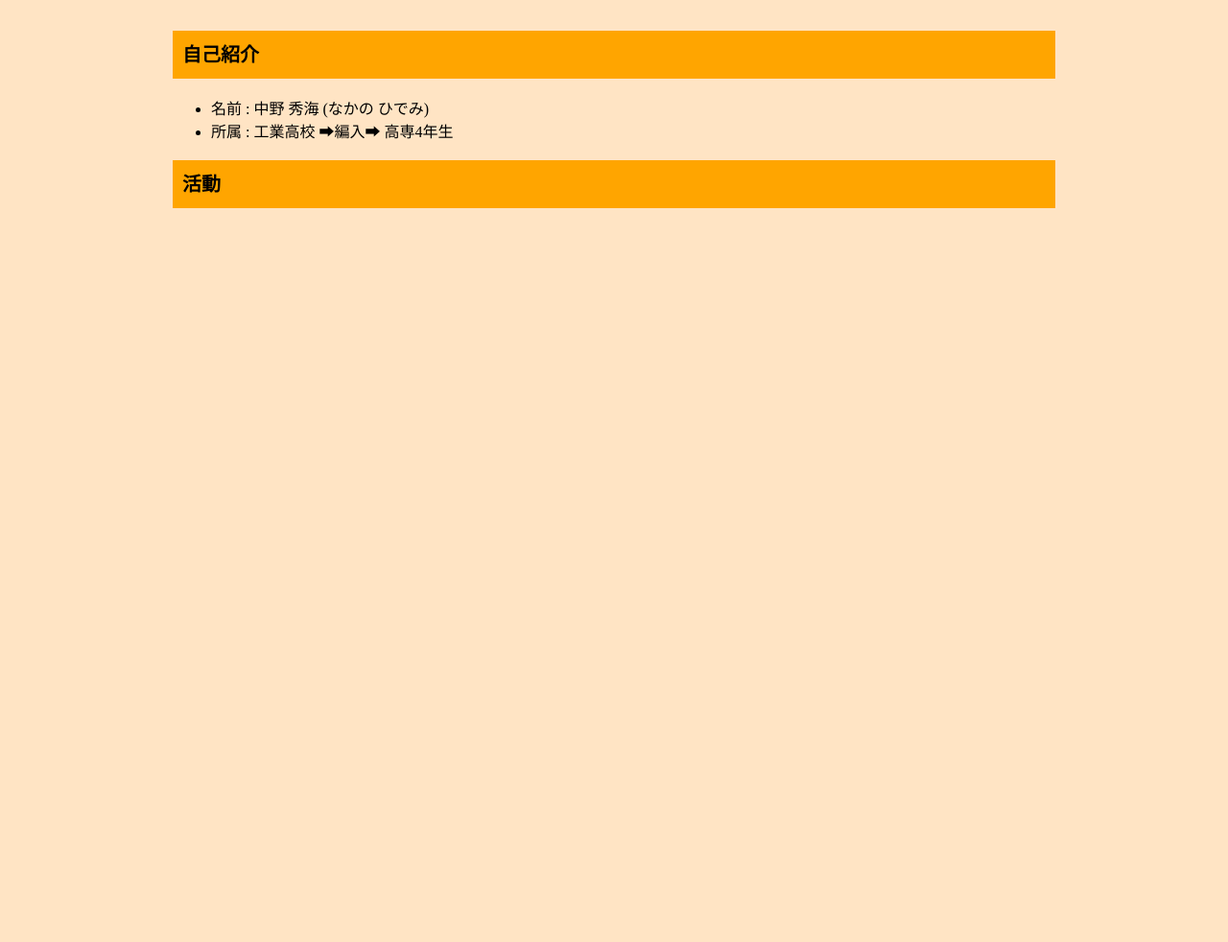
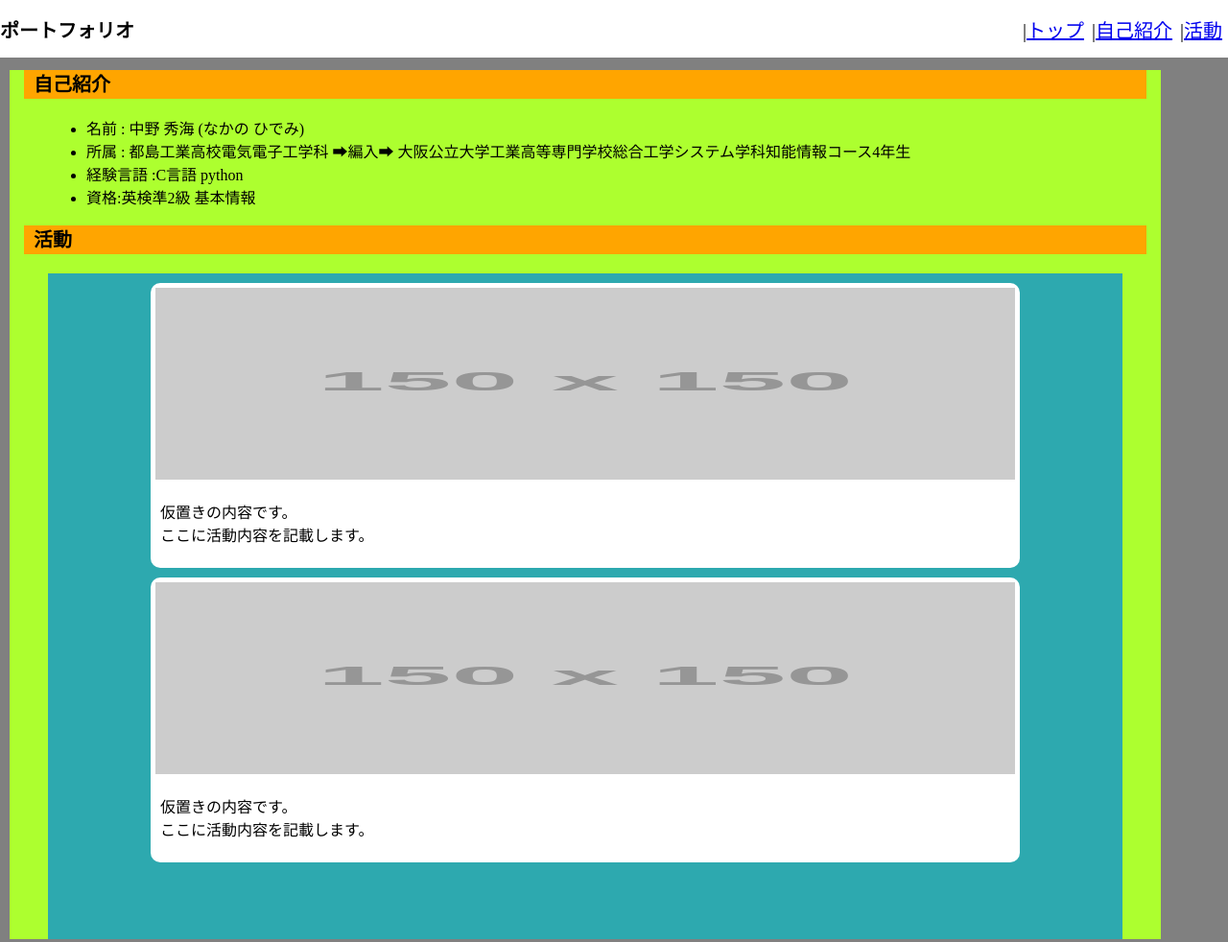
Before and after one commit to Nakano0830/Nakano0830.github.io, a plain HTML site: page PortFolio.html in a window 1280 px wide. Shown: the whole page at 96% size. Before the commit the page ends 800 px from the top, so only its background shows below. Drawn offline with Linux system fonts and the light colour scheme; placeholder pictures from the web are drawn by us.

Commit message:
portfolio 2222

```diff
--- a/PortFolio.html
+++ b/PortFolio.html
@@ -7,16 +7,51 @@
     <link rel="stylesheet" href="index.css">
 </head>
 <body>
-    <div>
-    <h1 class="head1">自己紹介</h1>
-    <ul>
-        <li>名前 : 中野 秀海 (なかの ひでみ)</li>
-        <li>所属 : 工業高校 ➡編入➡ 高専4年生</li>
+    <header class="Move_page">
+        <h1>ポートフォリオ</h1>
+        <nav>
+            <ul>
+                <li><a href="#">トップ</a></li>
+                <li><a href="#prof">自己紹介</a></li>
+                <li><a href="#work">活動</a></li>
+            </ul>
+        </nav>
+    </header>
 
-    </ul>
-    </div>
-    <div>
-        <h2 class="head1">活動</h2>
+    <div class="main_article">
+        <h1 class="h1_title" id="prof">自己紹介</h1>
+
+        <div class="main_article">
+        <ul>
+            <li>名前      : 中野 秀海 (なかの ひでみ)</li>
+            <li>所属      : 都島工業高校電気電子工学科 ➡編入➡ 大阪公立大学工業高等専門学校総合工学システム学科知能情報コース4年生</li>
+            <li>経験言語  :C言語 python</li>
+            <li>資格:英検準2級 基本情報</li>
+
+        </ul>
+        </div>
+
+        <h1  class="h1_title" id="work">活動</h1>
+
+        <div class="main_article">
+            <div class="main">
+                <div class="contents">
+                    <img src="https://placehold.jp/150x150.png" alt="活動内容の画像" class="img">
+                    <p>
+                    仮置きの内容です。<br>
+                    ここに活動内容を記載します。<br>
+                    </p>
+            </div>
+            <div class="main">
+                <div class="contents">
+                    <img src="https://placehold.jp/150x150.png" alt="活動内容の画像" class="img">
+                    <p>
+                    仮置きの内容です。<br>
+                    ここに活動内容を記載します。<br>
+                    </p>
+            </div>
+            </div>
+        </div>
     </div>
 </body>
 </html>
--- a/index.css
+++ b/index.css
@@ -1,25 +1,98 @@
+header {
+    padding: 10px 4% 10px;
+    position: sticky;
+    top: 0;
+    width: 100%;
+    display: flex;
+    align-items: center;
+    z-index: 999;
+    height: 60px;
+}
+.Move_page{
+    background-color: white;
+    margin: 0;
+    padding: 0;
+    font-size: max(20px, 15px);
+    position: sticky;
+    width: 100%;
+    top: 0;
+}
+.Move_page ul{
+    display : flex;
+    justify-content: flex-end;
+    list-style: "|";
+    margin-right : 100%;
+    width: 600px;
+}
+
+.Move_page ul li{
+    display: flexl;
+    justify-content: space-between;
+    margin : 6px;
+    padding-left: 0;
+}
+
+nav {
+    margin: 0 0 0 auto;
+}
 body{
-    background-color:bisque;
-    line-height: 1.5;
-    word-wrap: break-word;
-    box-sizing: border-box;
-    max-width: 980px;
-    margin: 2em auto;
-    padding: 0px 30px;
+    margin: 0;
+    padding: 0;
+    background-color: gray;
 }
 h1{
     color:black;
     font-size: 20px;
 }
-.head1{
+.h1_title{
     background-color: orange;
-    display: flex;
-    align-items: center;
     margin-bottom: 20px;
-    padding: 10px;
+    padding: 0px 10px;
 }
 
 h2{
     color:black;
     font-size: 20px;
 }
+
+.main_content{
+    border: 1px solid greenyellow;
+    box-sizing: border-box;
+    margin: 10px 10px;
+    padding: 0px 30px;
+}
+.main_article{
+    position: relative;
+    background-color: greenyellow ;
+    line-height: 1.5;
+    word-wrap: break-word;
+    box-sizing: border-box;
+    max-width: 1200px;
+    margin: 5px 10px;
+    padding: 0px 15px;
+}
+
+.main {
+    background: #2da9af;
+    padding: 10px 0 40px 0;
+    }
+    .main h2 {
+    color: white;
+    text-align: center;
+    margin: 40px 0;
+    }
+    .main img {
+    height: 200px;;
+    width: 100%;
+    }
+
+    .contents {
+    background: white;
+    width: 80%;
+    margin: 0 auto;
+    padding: 5px;
+    border-radius: 10px;
+    }
+    .contents p {
+    padding-left: 5px;
+    }
```
